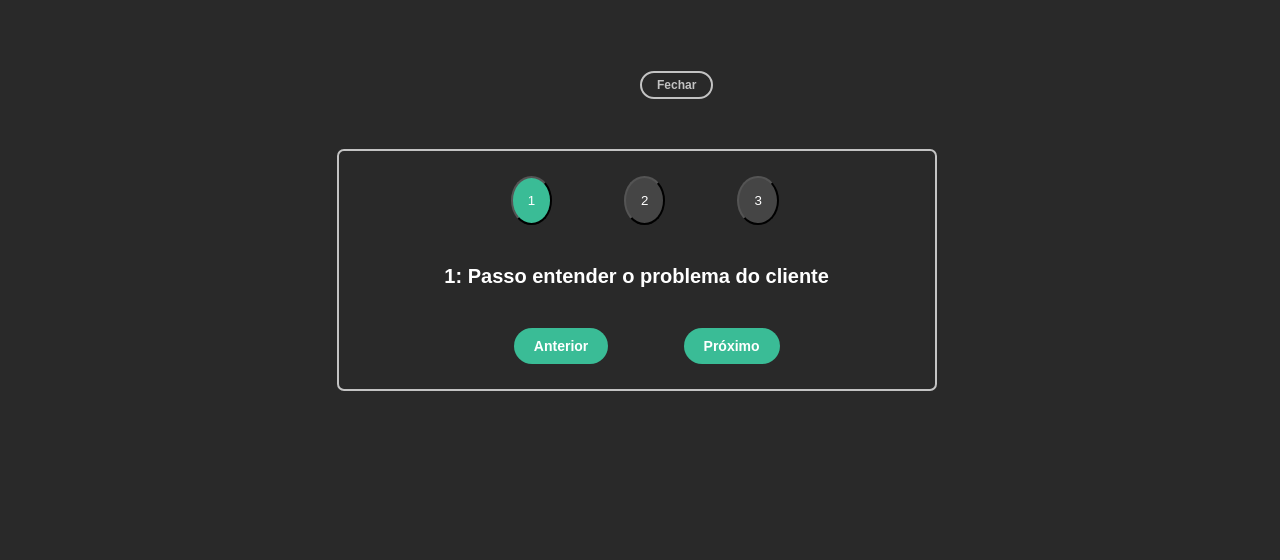
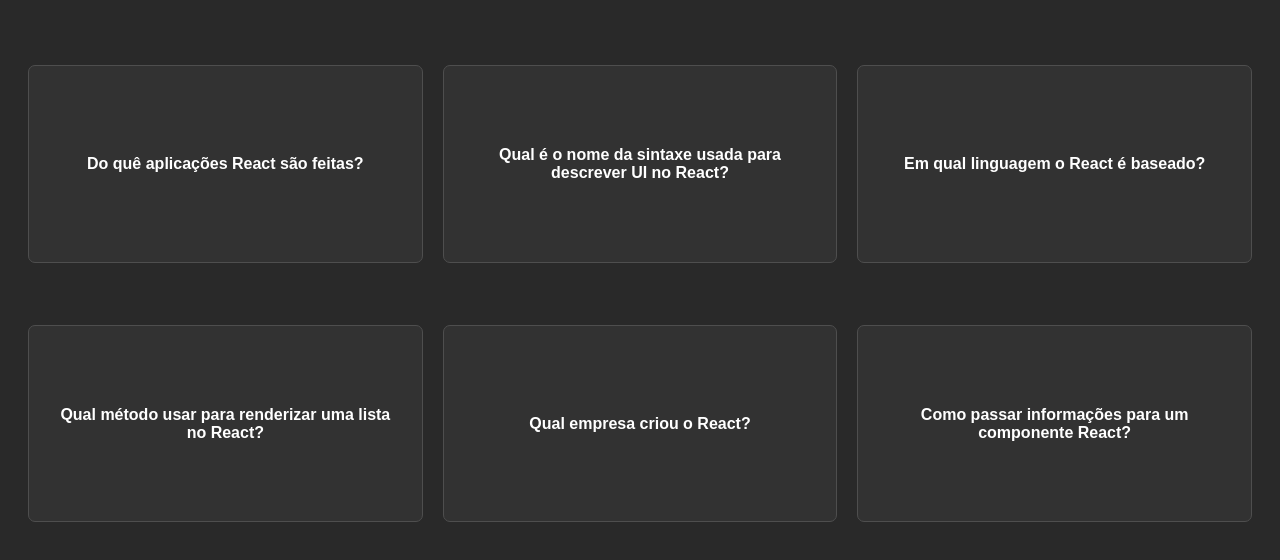
Before and after one commit to Gui089/LIsta-de-desafios-React, a React (Vite) app: page / in a window 1280 px wide. Shown: the top 560 px of the page. Built offline with nearby package versions, Linux system fonts and the light colour scheme.

Commit message:
desafio 03 corrigido

```diff
--- a/src/App.jsx
+++ b/src/App.jsx
@@ -1,43 +1,49 @@
-const Steps = () => {
-  const handleClickPrevius = (event) => {
-    console.log(event.target.textContent);
-  };
+const cardsInfo = [
+  {
+    id: 7336,
+    question: "Do quê aplicações React são feitas?",
+    answer: "Componentes",
+  },
+  {
+    id: 8832,
+    question: "Qual é o nome da sintaxe usada para descrever UI no React?",
+    answer: "JSX",
+  },
+  {
+    id: 3457,
+    question: "Em qual linguagem o React é baseado?",
+    answer: "JavaScript",
+  },
+  {
+    id: 9103,
+    question: "Qual método usar para renderizar uma lista no React?",
+    answer: "map",
+  },
+  {
+    id: 1297,
+    question: "Qual empresa criou o React?",
+    answer: "Meta",
+  },
+  {
+    id: 2002,
+    question: "Como passar informações para um componente React?",
+    answer: "Através de props",
+  },
+];
 
-  const handleClickNext = (event) => {
-    console.log(event.target.textContent);
+const App = () => {
+  const showId = (id) => {
+    return console.log(id);
   };
   return (
     <>
-      <div className="steps">
-        <button className="numbers active">1</button>
-        <button className="numbers">2</button>
-        <button className="numbers">3</button>
-
-        <div>
-          <h1 className="message">1: Passo entender o problema do cliente</h1>
-        </div>
-
-        <button onClick={handleClickPrevius} className="buttons">
-          Anterior
-        </button>
-        <button onClick={handleClickNext} className="buttons">
-          Próximo
-        </button>
-      </div>
-    </>
-  );
-};
-
-const App = () => {
-  const handleClickToggle = (event) => {
-    console.log(event.target.textContent);
-  };
-  return (
-    <>
-      <button onClick={handleClickToggle} className="close">
-        Fechar
-      </button>
-      <Steps />
+      <ul className="flashcards" style={{ listStyle: "none" }}>
+        {cardsInfo.map((info) => (
+          <li onClick={() => showId(info.id)} key={info.id}>
+            <h4 className="card">{info.question}</h4>
+          </li>
+        ))}
+      </ul>
     </>
   );
 };
--- a/src/main.jsx
+++ b/src/main.jsx
@@ -1,7 +1,7 @@
 import { StrictMode } from "react";
 import { createRoot } from "react-dom/client";
 import { App } from "./App.jsx";
-import "../css/steps.css";
+import "../css/flashcards.css";
 
 const rootElement = document.querySelector('[data-js="root"]');
 
```
